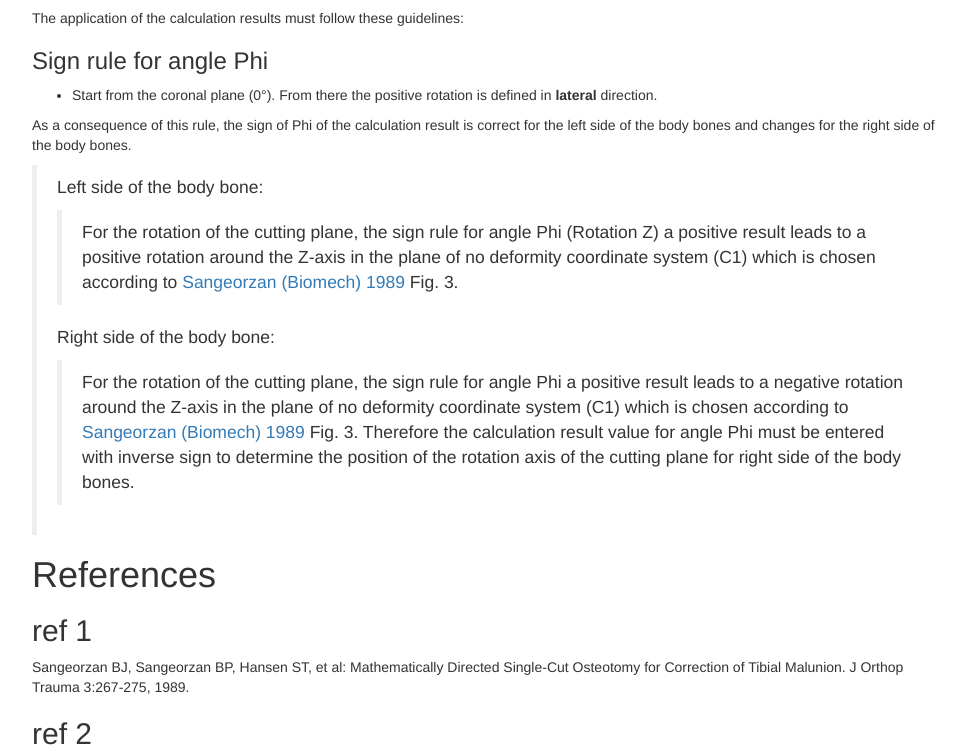
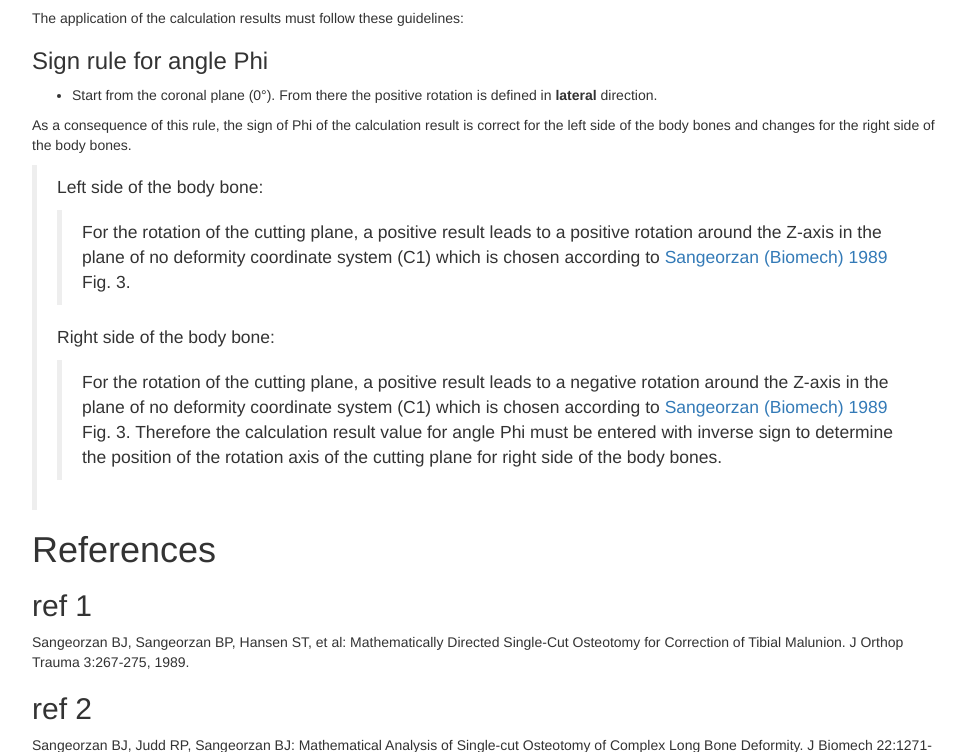
Before and after one commit to butayama/osteotomy_docker, a Flask app: template app/templates/sign_rules.html in a window 1280 px wide. Shown: the part 2442-3194 px from the top of the page, without its empty margins (53-1019 px from the left). Run offline with Flask 2, Linux system fonts and the light colour scheme; the template is opened without the code that fills it, so the values that code supplies are empty; some libraries are stand-ins or nearby versions.

```diff
--- a/app/templates/sign_rules.html
+++ b/app/templates/sign_rules.html
@@ -38,14 +38,14 @@
 <blockquote>
 <p>Left side of the body bone:</p>
 <blockquote>
-<p>For the rotation of the cutting plane, the sign rule for angle Phi (Rotation Z) a positive result leads to a
+<p>For the rotation of the cutting plane, a positive result leads to a
     positive rotation around the Z-axis in the plane of no deformity coordinate system (C1) which
     is chosen according to
     <a href="#ref 2">Sangeorzan (Biomech) 1989</a> Fig. 3.</p>
 </blockquote>
 <p>Right side of the body bone:</p>
 <blockquote>
-<p>For the rotation of the cutting plane, the sign rule for angle Phi a positive result leads to a negative rotation
+<p>For the rotation of the cutting plane, a positive result leads to a negative rotation
     around the Z-axis in the plane of no deformity coordinate system (C1) which is chosen according to
     <a href="#ref 2">Sangeorzan (Biomech) 1989</a> Fig. 3.
 Therefore the calculation result value for angle Phi must be entered with inverse sign to determine the position of
```
